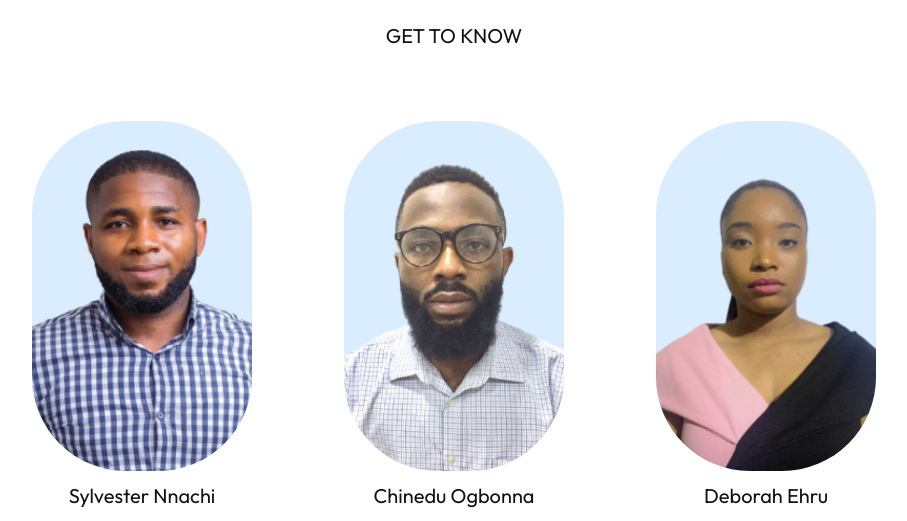
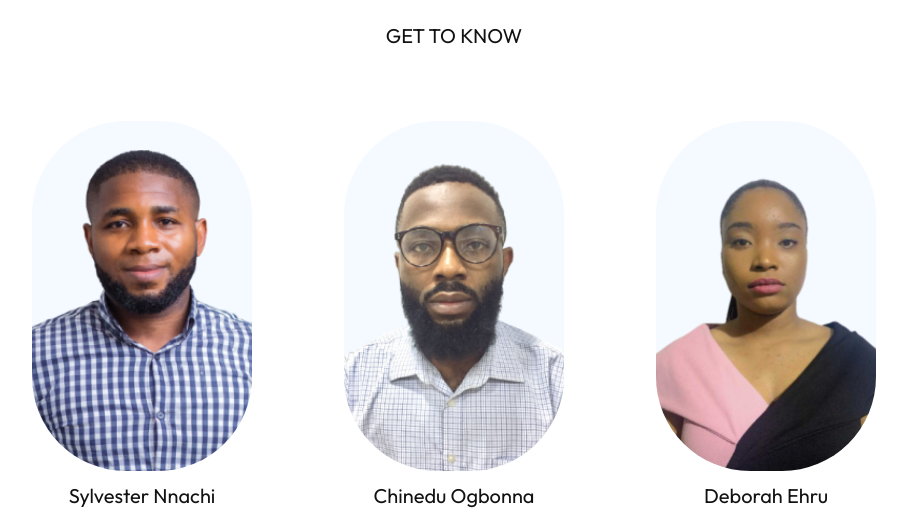
Before and after one commit to timothy-okoduwa/vestaplus-new, a React (Create React App) app: page /about in a window 1280 px wide. Shown: the part 747-1268 px from the top of the page, without its empty margins (186-1093 px from the left). Built offline with nearby package versions, Linux system fonts and the light colour scheme; no server answers; the database is empty.

Commit message:
wawaw change

```diff
--- a/src/pages/AboutUs/About.css
+++ b/src/pages/AboutUs/About.css
@@ -27,7 +27,7 @@ color: #121212;
   height: 350px;
   width: 220px;
   border-radius: 94px;
-  background: #daedff;
+  background: #F4FAFF;
   border-radius: 94px;
 
   /* Set initial position */
```
